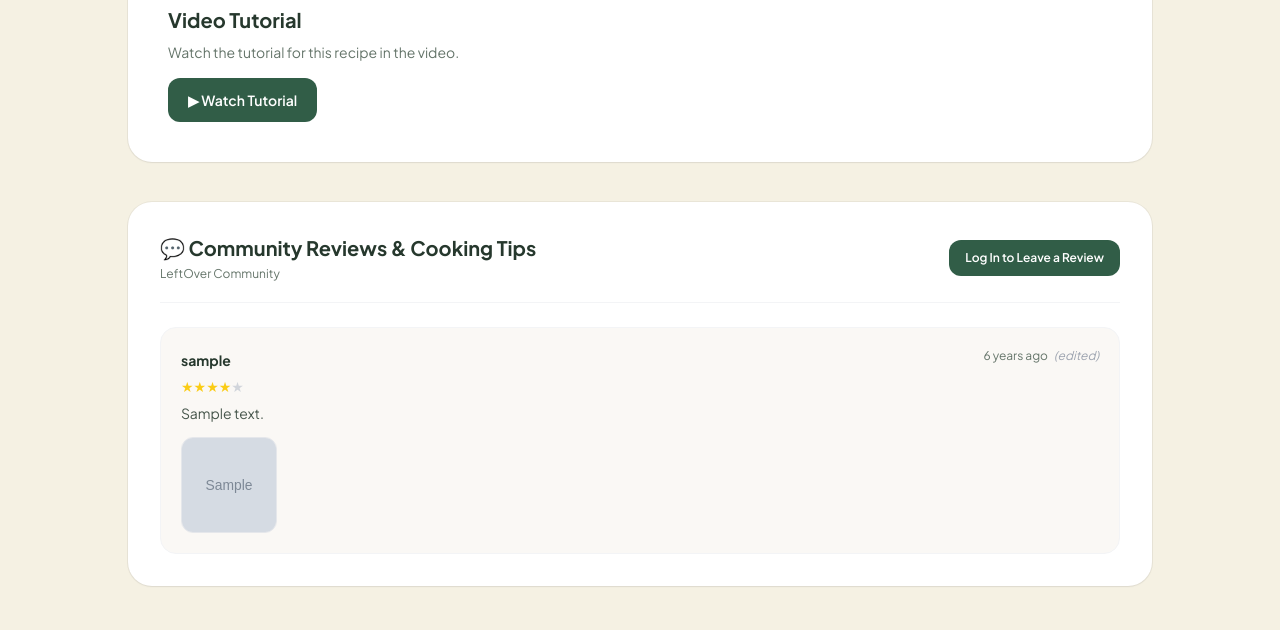
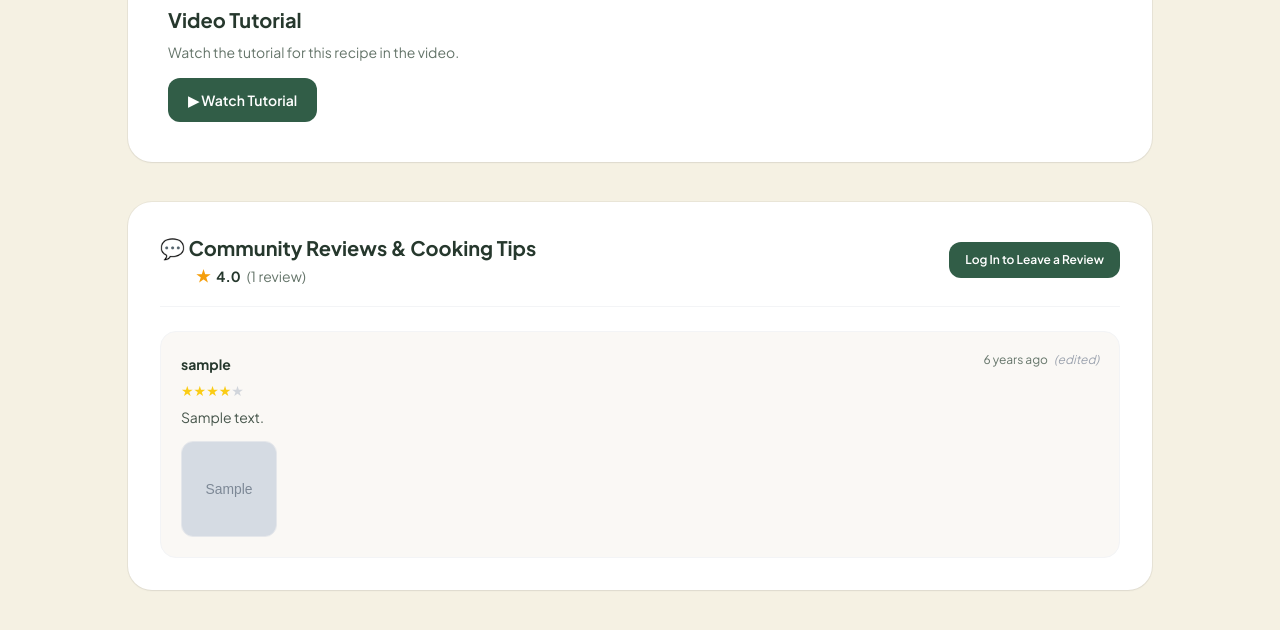
Before and after one commit to PBP-kel-3A/LeftOver, a Django app: page /recipes/1/ in a window 1280 px wide. Shown: the part 973-1603 px from the top of the page. Run offline with Django 5.2, Linux system fonts and the light colour scheme; tables that the repository leaves empty hold one stand-in row (values such as "Sample post"); grey boxes marked "Sample" are stand-in pictures; some libraries are stand-ins or nearby versions.

Commit message:
feat: menampilkan avg rating pada header section review

```diff
--- a/recipes/views.py
+++ b/recipes/views.py
@@ -150,9 +150,12 @@ def recipe_list(request):
 
 
 def recipe_detail(request, pk):
-    # Optimasi ambil relasi bahan, ulasan, user, dan foto sekaligus di awal
+    # hitung rating rata-rata dan total ulasan
     recipe = get_object_or_404(
-        Recipe.objects.prefetch_related(
+        Recipe.objects.annotate(
+            avg_rating=Avg('reviews__rating'),
+            review_count=Count('reviews', distinct=True)
+        ).prefetch_related(
             'recipe_ingredients__ingredient',
             'reviews__user',
             'reviews__images'
--- a/reviews/templates/reviews/review_section.html
+++ b/reviews/templates/reviews/review_section.html
@@ -5,7 +5,19 @@
     <div class="flex flex-wrap items-center justify-between gap-4 border-b border-gray-100 pb-5 mb-6">
         <div>
             <h2 class="text-xl font-extrabold text-[#26382D]">💬 Community Reviews & Cooking Tips</h2>
-            <p class="text-xs text-[#65756A] mt-1">LeftOver Community</p>
+            <!-- Rating & Jumlah Ulasan (Menggantikan LeftOver Community) -->
+<div class="ml-9 flex items-center gap-1.5 text-sm mt-1">
+    {% if recipe.review_count and recipe.review_count > 0 %}
+        <span class="text-amber-500 font-bold text-base leading-none">★</span>
+        <span class="font-bold text-[#26382D]">{{ recipe.avg_rating|floatformat:1 }}</span>
+        <span class="text-[#65756A]">
+            ({{ recipe.review_count }} review{{ recipe.review_count|pluralize }})
+        </span>
+    {% else %}
+        <span class="text-gray-300 text-base leading-none">★</span>
+        <span class="text-[#65756A] italic text-xs">No reviews yet</span>
+    {% endif %}
+</div>
         </div>
 
         <div class="flex flex-wrap items-center gap-3">
```
